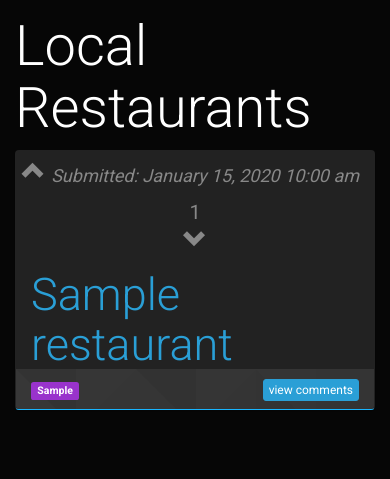
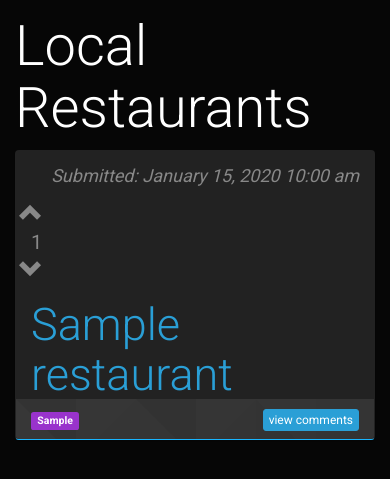
Before and after one commit to jvb93/cis444Project, a PHP site: page / in a window 390 px wide. Shown: the part 54-533 px from the top of the page. Run offline with PHP 8.4, Linux system fonts and the light colour scheme; tables that the repository leaves empty hold one stand-in row (values such as "Sample post").

Commit message:
more bug fixes, css tweaks

```diff
--- a/css/site.css
+++ b/css/site.css
@@ -17,6 +17,7 @@ h1, h2, h3, h4, h5, h6
 .voteArea
 {
   text-align: center;
+
 }
 
 
@@ -54,7 +55,7 @@ h1, h2, h3, h4, h5, h6
 
 }
 .panel-body.row{
-  margin-top:-42px;
+
 }
 .score{
   font-size: 20px;
--- a/index.php
+++ b/index.php
@@ -18,9 +18,9 @@
           $tags = explode(" ",$searchQuery);
           $tag = $tags[0];
 
-          sanitize_paranoid_string($tag);
-          echo("<h3>Results for \"{$tag}\":</h3>");
-          $tagQuery =   "select * from (select Restaurant.id, Restaurant.Name, Restaurant.submit_date, Restaurant.URL, SUM(((is_positive * 2) - 1)) as 'score' from Tag join Tag_Restaurant_Mapping on Tag.id = Tag_Restaurant_Mapping.tag_id join Restaurant on Restaurant.id = Tag_Restaurant_Mapping.restaurant_id join Vote on Restaurant.id = Vote.restaurant_id where tag_value like '%{$tag}%'  group by Restaurant.id, Restaurant.Name, Restaurant.submit_date, Restaurant.URL order by score desc) t where score is not null";
+          $cleanTag = sanitize_paranoid_string($tag);
+          echo("<h3>Results for \"{$cleanTag}\":</h3>");
+          $tagQuery =   "select * from (select Restaurant.id, Restaurant.Name, Restaurant.submit_date, Restaurant.URL, SUM(((is_positive * 2) - 1)) as 'score' from Tag join Tag_Restaurant_Mapping on Tag.id = Tag_Restaurant_Mapping.tag_id join Restaurant on Restaurant.id = Tag_Restaurant_Mapping.restaurant_id join Vote on Restaurant.id = Vote.restaurant_id where tag_value like '%{$cleanTag}%'  group by Restaurant.id, Restaurant.Name, Restaurant.submit_date, Restaurant.URL order by score desc) t where score is not null";
 
 
 
@@ -88,20 +88,18 @@
                   # start restaurant panel
                   echo("<div class='panel'>
                         <div class='panel-heading'>
-                            <div class='text-center'>
+
                                 <div class='row'>
-
                                     <div class='col-sm-12'>
                                         <h4 class='pull-right'>
                                             <small><em>Submitted: {$mysqldate}</em></small>
                                         </h4>
                                     </div>
-                                </div>
                             </div>
                         </div>
 
                         <div class='panel-body row'>
-                            <div class='col-md-1 voteArea'>
+                            <div class='col-md-1 col-sm-1 col-xs-1 voteArea'>
                                 <div class='row'>");
                           # check to see if the user has voted for this restaurant, highlight their vote if they have
                           if( isset($votes) && mysql_num_rows($votes) > 0)
@@ -148,7 +146,7 @@
 
                           # make the panel footer
                           echo("</div>
-                          <div class='col-md-11'>
+                          <div class='col-md-11 col-sm-11 col-xs-11'>
                             <h2 class='pull-left restaurantLink'><a href='{$dataRow[3]}' target='_blank'> {$dataRow[1]}</a></h2>
                           </div>
                           </div>
```
